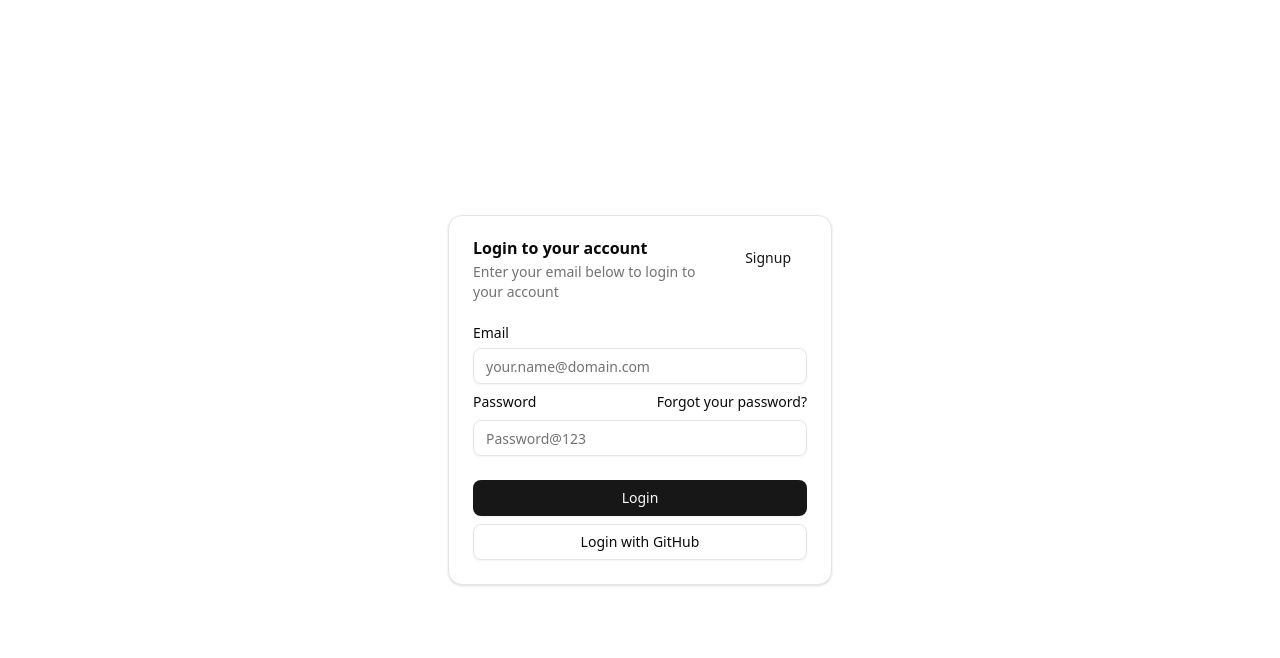
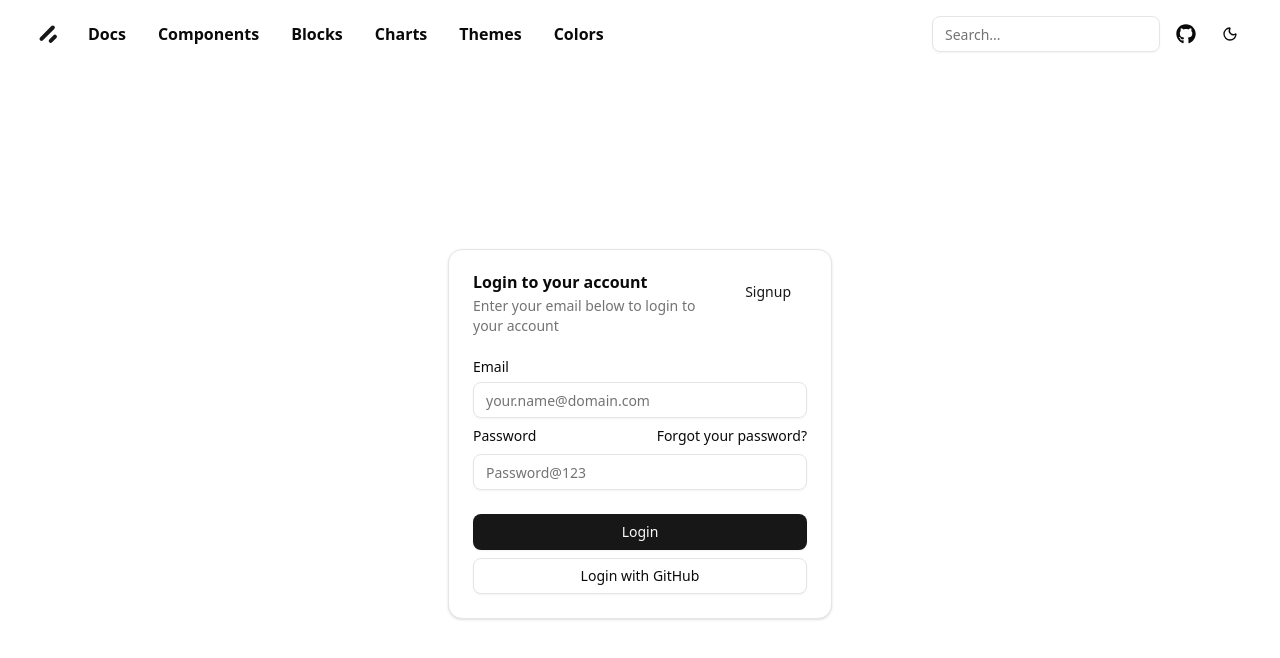
Before and after one commit to arsalanansariofficial/healthify, a Next.js app in the folder frontend/next/: page /login in a window 1280 px wide. Shown: the top 658 px of the page. Built offline with nearby package versions, Linux system fonts and the light colour scheme; no server answers.

Commit message:
Add header component

```diff
--- a/frontend/next/app/layout.tsx
+++ b/frontend/next/app/layout.tsx
@@ -4,6 +4,7 @@ import '@/app/globals.css';
 
 import { auth } from '@/auth';
 import Session from '@/app/session';
+import Header from '@/components/header';
 import { Toaster } from '@/components/ui/sonner';
 
 type Props = Readonly<{ children: React.ReactNode }>;
@@ -19,8 +20,9 @@ export default async function RootLayout({ children }: Props) {
   return (
     <html lang="en">
       <body className="grid min-h-screen grid-rows-[auto_1fr_auto] antialiased">
+        <Header />
+        <Session expiresAt={session?.user?.expiresAt}>{children}</Session>
         <Toaster />
-        <Session expiresAt={session?.user?.expiresAt}>{children}</Session>
       </body>
     </html>
   );
--- /dev/null
+++ b/frontend/next/components/header.tsx
@@ -0,0 +1,88 @@
+'use client';
+
+import Link from 'next/link';
+import { Moon, Sun } from 'lucide-react';
+import { faGithub } from '@fortawesome/free-brands-svg-icons';
+import { FontAwesomeIcon } from '@fortawesome/react-fontawesome';
+
+import { Input } from '@/components/ui/input';
+import { Button } from '@/components/ui/button';
+
+export default function Header() {
+  return (
+    <header className="grid grid-cols-[1fr_auto] gap-4 px-8 py-4">
+      <div className="grid grid-flow-col grid-cols-[auto_1fr] items-center gap-4">
+        <Link
+          href="/dashboard"
+          className="hover:bg-accent relative hidden aspect-square rounded-md p-4 lg:block"
+        >
+          <span className="origin- absolute top-1/2 left-1/2 mt-0.5 ml-0.5 grid min-w-5 -translate-x-1/2 -translate-y-1/2 -rotate-45 gap-1">
+            <span className="bg-primary h-1 w-full rounded-md"></span>
+            <span className="bg-primary h-1 w-1/2 justify-self-center rounded-md"></span>
+          </span>
+        </Link>
+        <Link
+          href="/dashboard"
+          className="hover:bg-accent grid aspect-square place-items-center rounded-md p-2 lg:hidden"
+        >
+          <span className="grid min-w-5 gap-1">
+            <span className="bg-primary h-1 w-full rounded"></span>
+            <span className="bg-primary h-1 w-full rounded"></span>
+          </span>
+        </Link>
+        <nav className="hidden grid-flow-col gap-4 justify-self-start lg:grid">
+          <Link
+            href="/docs"
+            className="hover:bg-accent rounded-md px-2 py-1 font-semibold"
+          >
+            Docs
+          </Link>
+          <Link
+            href="/docs"
+            className="hover:bg-accent rounded-md px-2 py-1 font-semibold"
+          >
+            Components
+          </Link>
+          <Link
+            href="/docs"
+            className="hover:bg-accent rounded-md px-2 py-1 font-semibold"
+          >
+            Blocks
+          </Link>
+          <Link
+            href="/docs"
+            className="hover:bg-accent rounded-md px-2 py-1 font-semibold"
+          >
+            Charts
+          </Link>
+          <Link
+            href="/docs"
+            className="hover:bg-accent rounded-md px-2 py-1 font-semibold"
+          >
+            Themes
+          </Link>
+          <Link
+            href="/docs"
+            className="hover:bg-accent rounded-md px-2 py-1 font-semibold"
+          >
+            Colors
+          </Link>
+        </nav>
+      </div>
+      <div className="grid grid-flow-col items-center gap-4">
+        <Input
+          type="text"
+          name="search"
+          placeholder="Search..."
+          className="hidden md:block"
+        />
+        <FontAwesomeIcon size="lg" icon={faGithub} className="h-5 w-5" />
+        <Button variant="ghost" size="icon">
+          <Sun className="h-[1.2rem] w-[1.2rem] scale-0 -rotate-90 transition-all dark:scale-100 dark:rotate-0" />
+          <Moon className="absolute h-[1.2rem] w-[1.2rem] scale-100 rotate-0 transition-all dark:scale-0 dark:rotate-90" />
+          <span className="sr-only">Theme Toggle</span>
+        </Button>
+      </div>
+    </header>
+  );
+}
```
